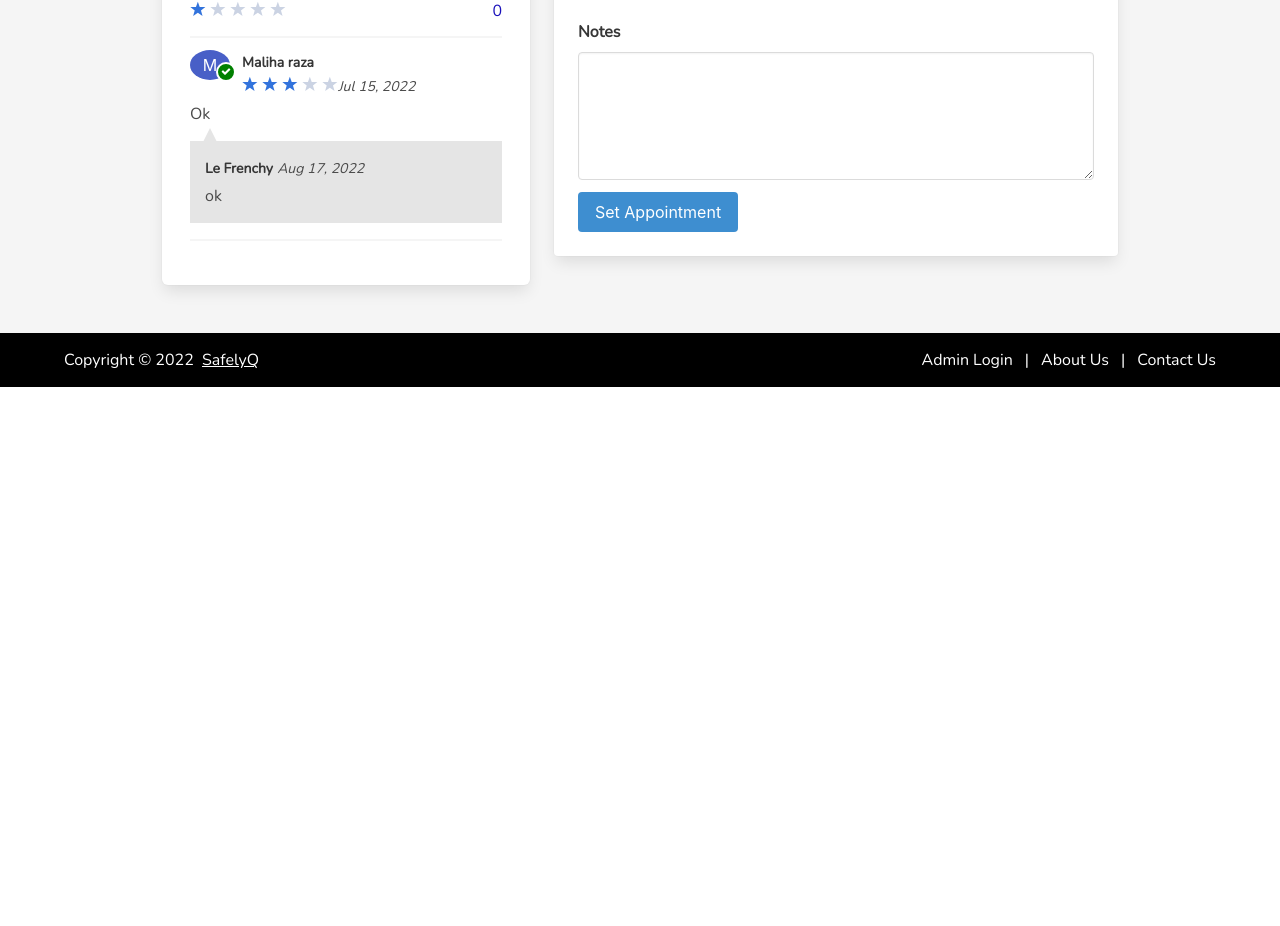
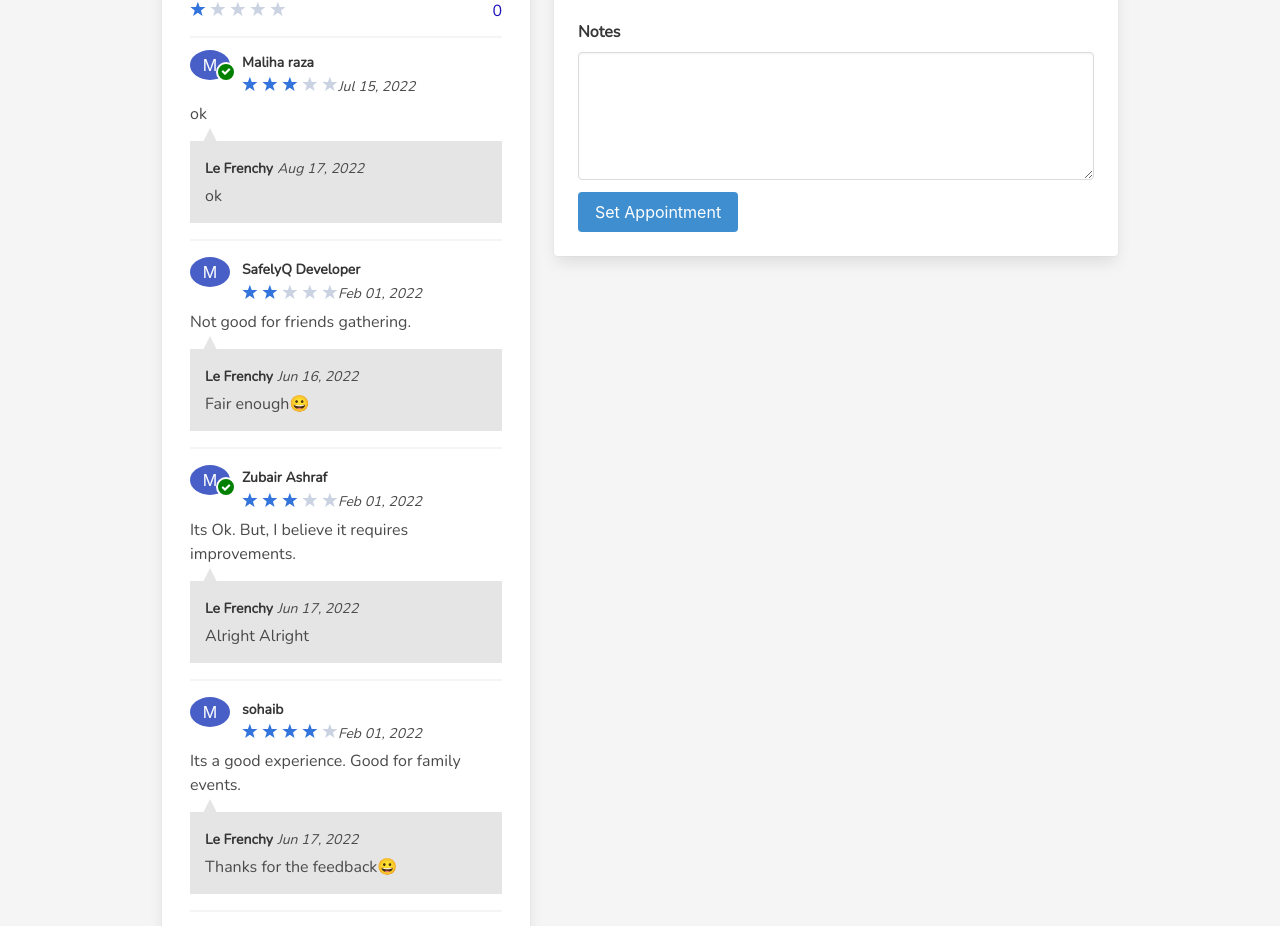
Before and after one commit to Rohail100/safelyq-copy, a React (Create React App) app: page / in a window 1280 px wide. Shown: the part 960-1886 px from the top of the page. Before the commit the page ends 1347 px from the top, so only its background shows below. Built offline with nearby package versions, Linux system fonts and the light colour scheme.

Commit message:
Map all Reviews

```diff
--- a/src/components/product/Product.js
+++ b/src/components/product/Product.js
@@ -4,7 +4,7 @@ import Discounts from './Discounts'
 import Offers from './Offers'
 import ProductDetails from './ProductDetails'
 import ProductInfo from './ProductInfo'
-import Reviews from './Reviews'
+import Reviews from './reviews/Reviews'
 
 function Product() {
     return (
--- a/src/components/product/Reviews.js
+++ b/src/components/product/reviews/Ratings.js
@@ -1,12 +1,9 @@
-import React from "react";
-import { Avatar, Check, Point, ReviewReply } from "./StyledComponents";
+import React from 'react'
 import StarRatings from 'react-star-ratings';
 
-function Reviews() {
+function Ratings() {
   return (
-    <div className="box">
-      <div className="p-2 content">
-        <h5 className="mb-2">Rating &amp; reviews</h5>
+    <div>
         <div
           className="is-flex is-justify-content-space-between"
           style={{ color: "rgb(26, 17, 186)" }}
@@ -92,69 +89,8 @@ function Reviews() {
           />
           <span>0</span>
         </div>
-        <hr className="my-3" />
-        <div className="rating-user">
-          <article className="media">
-            <figure className="media-left m-0 mr-3">
-              <Avatar className="is-link button" style={{ width: "2.5rem" }}>
-                M
-                <Check>
-                  <span className="icon">
-                    <i name="check" className="fa fa-check"></i>
-                  </span>
-                </Check>
-              </Avatar>
-            </figure>
-            <div className="media-content">
-              <div className="content mb-0">
-                <p>
-                  <strong>
-                    <small>Maliha raza</small>
-                  </strong>
-                  <br />
-                  <small>
-                  <StarRatings
-                    rating={3}
-                    starRatedColor="#3273dc"
-                    numberOfStars={5}
-                    name="rating"
-                    starDimension="16px"
-                    starSpacing="2px"
-                  />
-                    <i>Jul 15, 2022</i>
-                  </small>
-                </p>
-              </div>
-            </div>
-          </article>
-          <div className="mt-1">
-            <p>Ok</p>
-          </div>
-          <ReviewReply>
-            <Point></Point>
-            <article className="media">
-              <div className="media-content">
-                <div className="content mb-0">
-                  <p>
-                    <strong>
-                      <small>Le Frenchy</small>
-                    </strong>{" "}
-                    <small>
-                      <i>Aug 17, 2022</i>
-                    </small>
-                  </p>
-                </div>
-              </div>
-            </article>
-            <div className="mt-1">
-              <p>ok</p>
-            </div>
-          </ReviewReply>
-          <hr className="my-4" />
-        </div>
-      </div>
     </div>
-  );
+  )
 }
 
-export default Reviews;
+export default Ratings
--- /dev/null
+++ b/src/components/product/reviews/Review.js
@@ -0,0 +1,70 @@
+import React from 'react'
+import { Avatar, Check, Point, ReviewReply } from "../StyledComponents";
+import StarRatings from 'react-star-ratings';
+
+function Review({review}) {
+    const { name, date, rating, review: reviewText, reply, replyDate, check } = review
+  return (
+    <div className="rating-user">
+    <article className="media">
+      <figure className="media-left m-0 mr-3">
+        <Avatar className="is-link button" style={{ width: "2.5rem" }}>
+          M
+          {check && <Check>
+            <span className="icon">
+              <i name="check" className="fa fa-check"></i>
+            </span>
+          </Check>}
+        </Avatar>
+      </figure>
+      <div className="media-content">
+        <div className="content mb-0">
+          <div>
+            <strong>
+              <small>{name}</small>
+            </strong>
+            <br />
+            <small>
+            <StarRatings
+              rating={rating}
+              starRatedColor="#3273dc"
+              numberOfStars={5}
+              name="rating"
+              starDimension="16px"
+              starSpacing="2px"
+            />
+              <i>{date}</i>
+            </small>
+          </div>
+        </div>
+      </div>
+    </article>
+    <div className="mt-1">
+      <p>{reviewText}</p>
+    </div>
+    {reply && <ReviewReply>
+      <Point></Point>
+      <article className="media">
+        <div className="media-content">
+          <div className="content mb-0">
+            <p>
+              <strong>
+                <small>Le Frenchy</small>
+              </strong>{" "}
+              <small>
+                <i>{replyDate}</i>
+              </small>
+            </p>
+          </div>
+        </div>
+      </article>
+      <div className="mt-1">
+        <p>{reply}</p>
+      </div>
+    </ReviewReply>}
+    <hr className="my-4" />
+  </div>
+  )
+}
+
+export default Review
--- /dev/null
+++ b/src/components/product/reviews/Reviews.js
@@ -0,0 +1,76 @@
+import React from "react";
+import Ratings from "./Ratings";
+import Review from "./Review";
+
+function Reviews() {
+  const reviews = [
+    {
+      name: "Maliha raza",
+      date: "Jul 15, 2022",
+      rating: 3,
+      review: "ok",
+      reply: "ok",
+      replyDate: "Aug 17, 2022",
+      check: true
+    },
+    {
+      name: "SafelyQ Developer",
+      date: "Feb 01, 2022",
+      rating: 2,
+      review: "Not good for friends gathering.",
+      reply: "Fair enough😀",
+      replyDate: "Jun 16, 2022",
+      check: false
+    },
+    {
+      name: "Zubair Ashraf",
+      date: "Feb 01, 2022",
+      rating: 3,
+      review: "Its Ok. But, I believe it requires improvements.",
+      reply: "Alright Alright",
+      replyDate: "Jun 17, 2022",
+      check: true
+    },
+    {
+      name: "sohaib",
+      date: "Feb 01, 2022",
+      rating: 4,
+      review: "Its a good experience. Good for family events.",
+      reply: "Thanks for the feedback😀",
+      replyDate: "Jun 17, 2022",
+      check: false
+    },
+    {
+      name: "Taimoor Hassan",
+      date: "Feb 01, 2022",
+      rating: 4,
+      review: "Its really a an awesome palace to visit.",
+      reply: "",
+      replyDate: "Aug 17, 2022",
+      check: true
+    },
+    {
+      name: "Faisal Shehzad",
+      date: "Jan 04, 2022",
+      rating: 5,
+      review: "Its a great place to enjoy.",
+      reply: "Yes",
+      replyDate: "Jan 22, 2022",
+      check: true
+    }
+  ]
+  return (
+    <div className="box">
+      <div className="p-2 content">
+        <h5 className="mb-2">Rating &amp; reviews</h5>
+        <Ratings />
+        <hr className="my-3" />
+        {reviews.map((review,index) => (
+          <Review review={review} key={index} />
+        ))}
+      </div>
+    </div>
+  );
+}
+
+export default Reviews;
```
